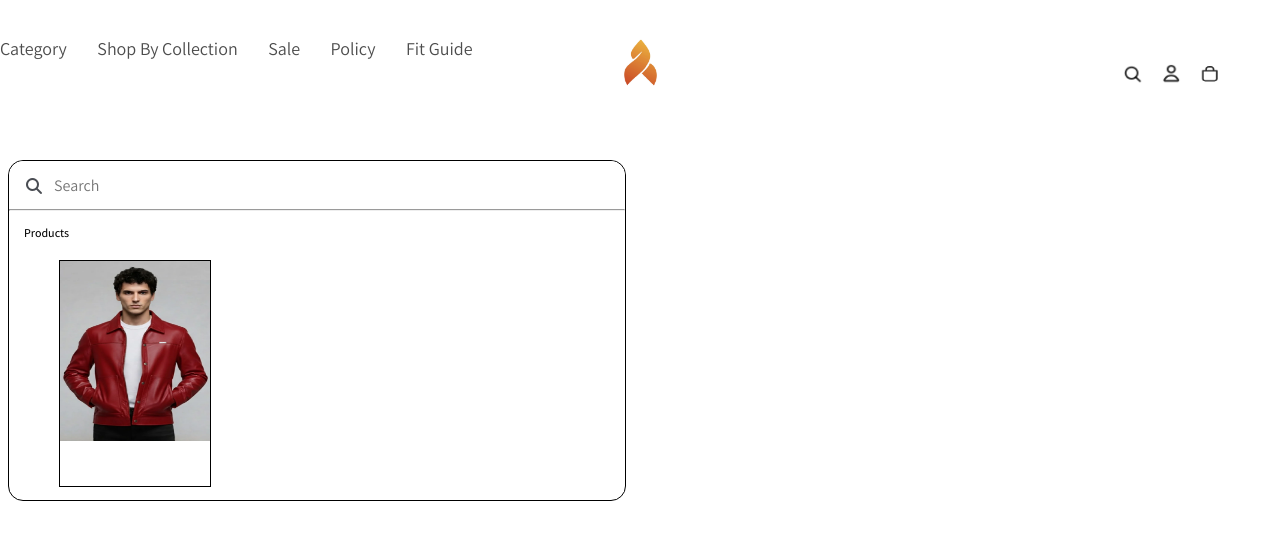
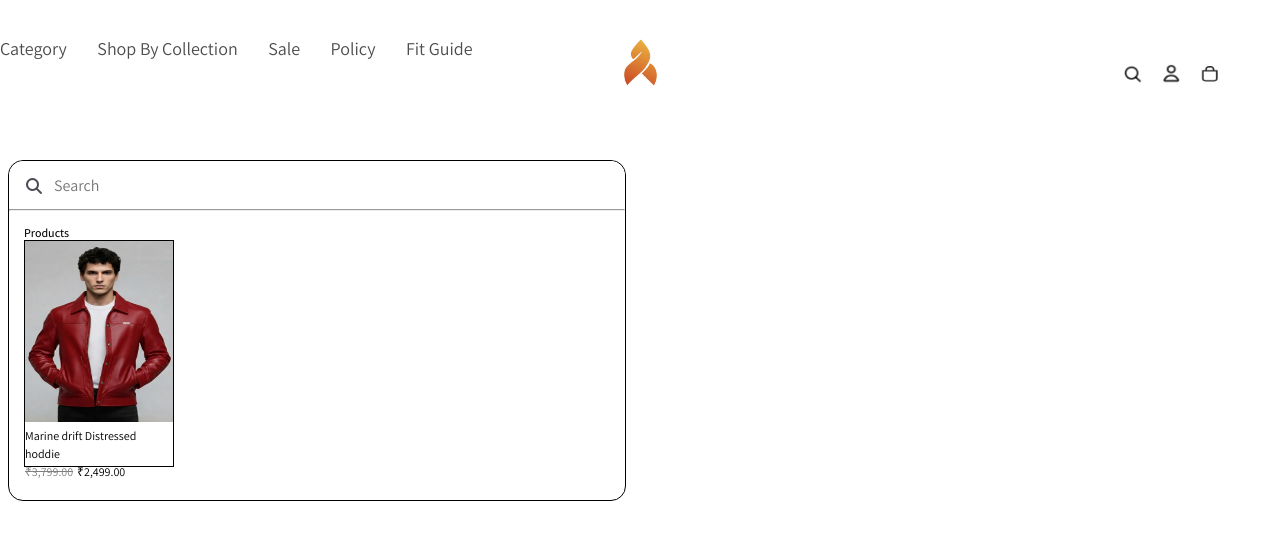
Before and after one commit to taresh2504/Django_StaticProject, a Django app: page / in a window 1280 px wide. Shown: the top 540 px of the page. Run offline with Django 5.2, Linux system fonts and the light colour scheme; some libraries are stand-ins or nearby versions.

Commit message:
product card updated

```diff
--- a/Django_StaticProject/project/app/static/css/base.css
+++ b/Django_StaticProject/project/app/static/css/base.css
@@ -525,12 +525,38 @@
 .product-card{
     border: 1px solid black;
     height: 224.562px;
-    width: 150.238px;
-    margin-left: 50px;
-    margin-top: 20px;
+    width: 148px;
+    margin-left: 15px;
 }
 
+/* .product-carda{
+    display: flex;
+    flex-direction: column;
+    justify-content: center;
+    align-items: center;
+} */
+
 .product-img1{
-    height: 180px;
-    width: 150.238px;
+    height: 181px;
+    width: 148px;
 }
+
+.product-name{
+    font-size: 12px;
+    font-weight: 400;
+    font-family: Assistant,sans-serif;
+}
+
+.product-cardcutprice{
+    font-size: 12px;
+    font-weight: 400;
+    font-family: Assistant,sans-serif;
+    color: grey;
+}
+
+.product-cardnewprice{
+    font-size: 12px;
+    font-weight: 400;
+    font-family: Assistant,sans-serif;
+    color: black;
+}
--- a/Django_StaticProject/project/app/templates/base.html
+++ b/Django_StaticProject/project/app/templates/base.html
@@ -203,9 +203,13 @@
         </div>
         <div class="srch-products">Products</div>
         <div>
-            <div class="product-card"><img src="{% static 'images/img3.jpg' %}" class="product-img1" alt=""></div>
+            <div class="product-card"><img src="{% static 'images/img3.jpg' %}" class="product-img1" alt=""><br><span class="product-name">Marine drift Distressed hoddie</span><br>
+                <del class="product-cardcutprice">₹3,799.00</del>&nbsp;<span class="product-cardnewprice">₹2,499.00</span>
+            </div>
         </div>
     </div>
+
+    <!-- <div class="product-carda"></div> -->
 
     <!-- Javascript link -->
     {% block js %}
```
